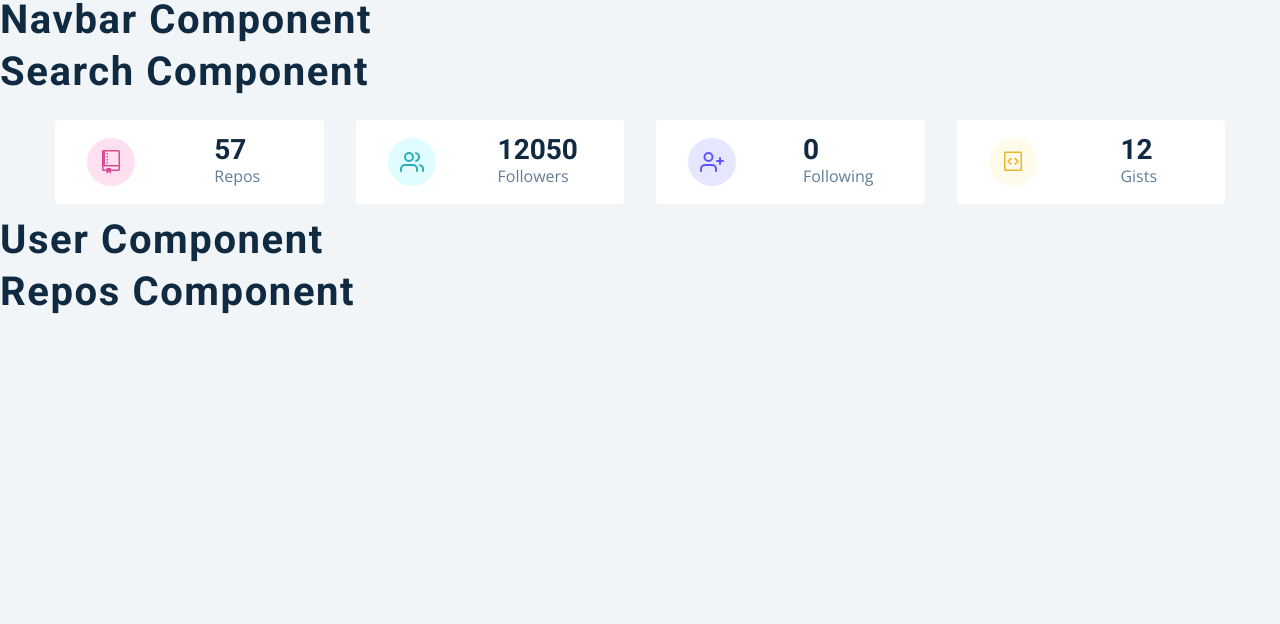
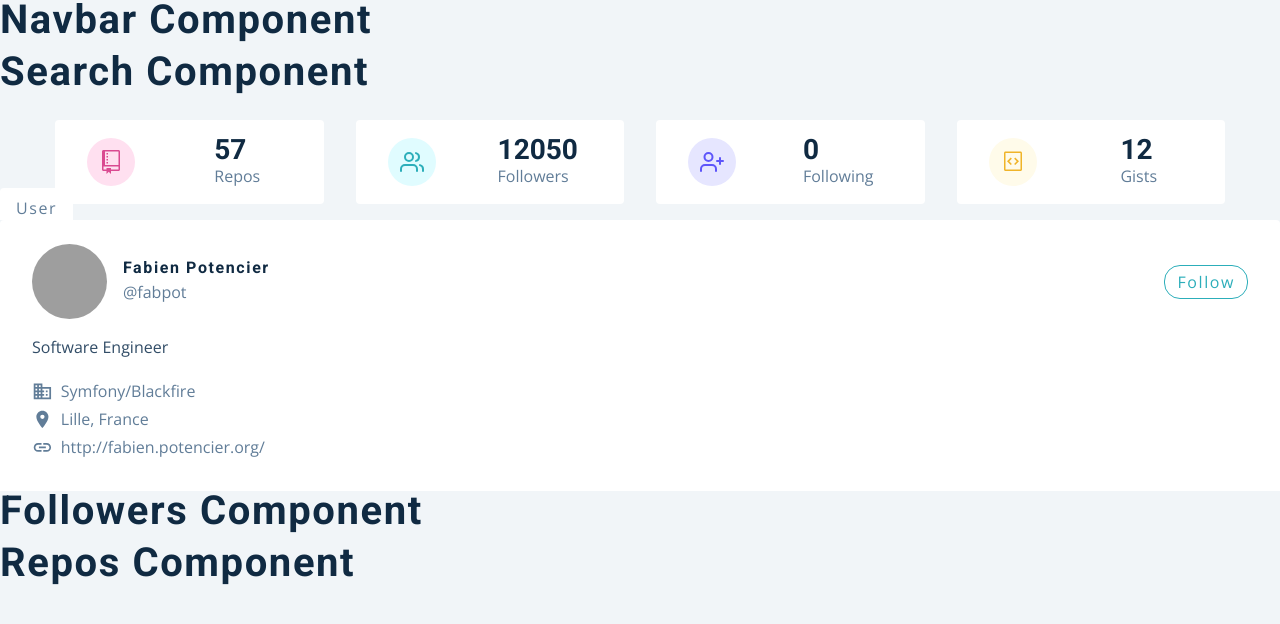
Before and after one commit to mahsoodebrahim/github-user, a React (Create React App) app: page / in a window 1280 px wide. Shown: the top 624 px of the page. Built offline with nearby package versions, Linux system fonts and the light colour scheme; grey boxes are pictures that could not be loaded.

Commit message:
User card component

```diff
--- /dev/null
+++ b/src/components/Card.js
@@ -0,0 +1,129 @@
+import React from "react";
+import styled from "styled-components";
+import { useGlobalGithubContext } from "../context/context";
+import { MdBusiness, MdLocationOn, MdLink } from "react-icons/md";
+
+const Card = () => {
+  const { githubUser } = useGlobalGithubContext();
+
+  const {
+    avatar_url,
+    html_url,
+    name,
+    company,
+    blog,
+    bio,
+    location,
+    twitter_username,
+  } = githubUser;
+
+  return (
+    <Wrapper>
+      <header>
+        <img src={avatar_url} alt={name} />
+        <div>
+          <h4>{name}</h4>
+          <p>@{twitter_username || name}</p>
+        </div>
+        <a href={html_url}>follow</a>
+      </header>
+      <p className="bio">{bio || `software engineer`}</p>
+      <div className="links">
+        <p>
+          <MdBusiness /> {company}
+        </p>
+        <p>
+          <MdLocationOn /> {location || "earth"}
+        </p>
+        <p>
+          <a href={blog}>
+            <MdLink /> {blog}
+          </a>
+        </p>
+      </div>
+    </Wrapper>
+  );
+};
+
+const Wrapper = styled.article`
+  background: var(--clr-white);
+  padding: 1.5rem 2rem;
+  border-top-right-radius: var(--radius);
+  border-top-left-radius: var(--radius);
+  position: relative;
+  &::before {
+    position: absolute;
+    content: "user";
+    top: 0;
+    left: 0;
+    transform: translateY(-100%);
+    background: var(--clr-white);
+    color: var(--clr-grey-5);
+    border-top-right-radius: var(--radius);
+    border-top-left-radius: var(--radius);
+    text-transform: capitalize;
+    padding: 0.5rem 1rem 0 1rem;
+    letter-spacing: var(--spacing);
+    font-size: 1rem;
+  }
+  header {
+    display: grid;
+    grid-template-columns: auto 1fr auto;
+    align-items: center;
+    column-gap: 1rem;
+    margin-bottom: 1rem;
+    img {
+      width: 75px;
+      height: 75px;
+      border-radius: 50%;
+    }
+    h4 {
+      margin-bottom: 0.25rem;
+    }
+    p {
+      margin-bottom: 0;
+    }
+    a {
+      color: var(--clr-primary-5);
+      border: 1px solid var(--clr-primary-5);
+      padding: 0.25rem 0.75rem;
+      border-radius: 1rem;
+      text-transform: capitalize;
+      letter-spacing: var(--spacing);
+      transition: var(--transition);
+      cursor: pointer;
+      &:hover {
+        background: var(--clr-primary-5);
+        color: var(--clr-white);
+      }
+    }
+  }
+  .bio {
+    color: var(--clr-grey-3);
+    text-transform: capitalize;
+  }
+  .links {
+    p,
+    a {
+      margin-bottom: 0.25rem;
+      display: flex;
+      align-items: center;
+      svg {
+        margin-right: 0.5rem;
+        font-size: 1.3rem;
+      }
+    }
+    a {
+      color: var(--clor-primary-5);
+      transition: var(--transition);
+      svg {
+        color: var(--clr-grey-5);
+      }
+      &:hover {
+        color: var(--clr-primary-3);
+      }
+    }
+  }
+`;
+
+export default Card;
--- /dev/null
+++ b/src/components/Followers.js
@@ -0,0 +1,7 @@
+import React from "react";
+
+const Followers = () => {
+  return <h2>followers component</h2>;
+};
+
+export default Followers;
--- a/src/components/User.js
+++ b/src/components/User.js
@@ -1,7 +1,17 @@
 import React from "react";
+import styled from "styled-components";
+import Card from "./Card";
+import Followers from "./Followers";
 
 const User = () => {
-  return <h2>user component</h2>;
+  return (
+    <Wrapper>
+      <Card />
+      <Followers />
+    </Wrapper>
+  );
 };
 
+const Wrapper = styled.div``;
+
 export default User;
```
